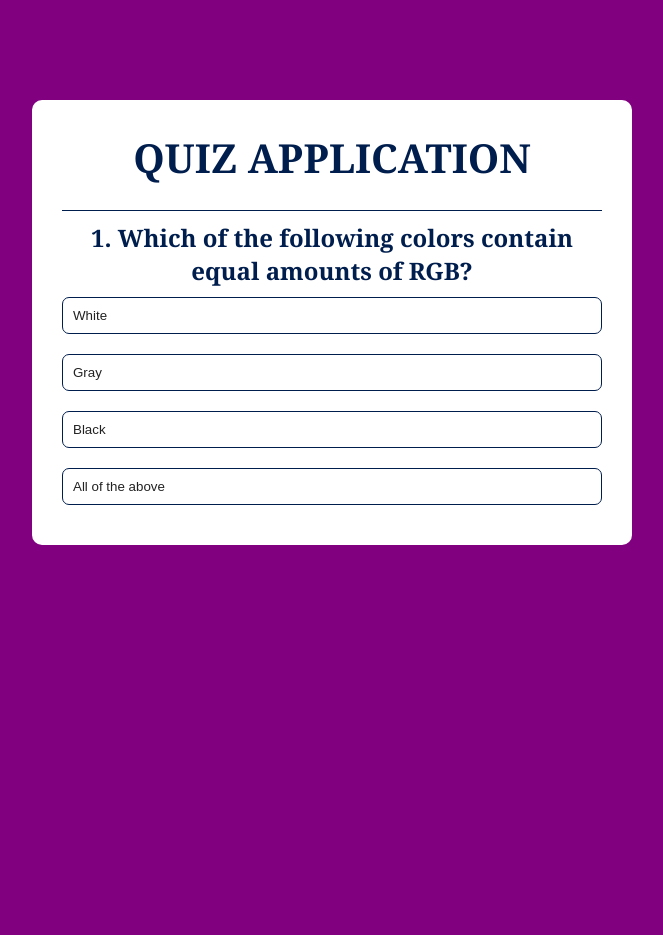
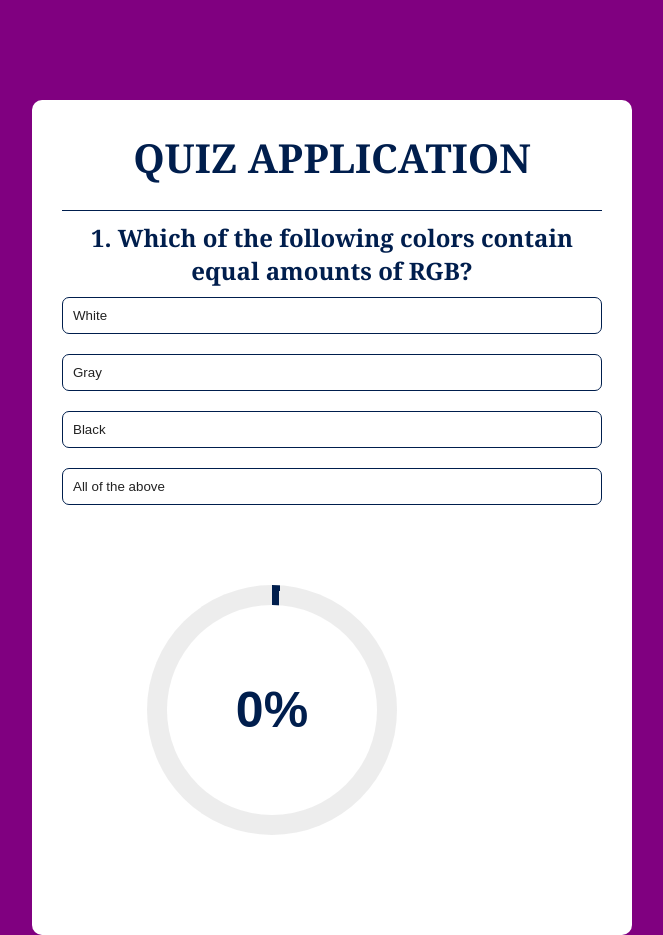
Before and after one commit to subhrajyoti11/quiz-app, a plain HTML site: page index.html in a window 1280 px wide. Shown: the whole page, without its empty margins (308-971 px from the left). Before the commit the page ends 800 px from the top, so only its background shows below. Drawn offline with Linux system fonts and the light colour scheme.

Commit message:
add circular prpogress bar

```diff
--- a/index.html
+++ b/index.html
@@ -1,11 +1,13 @@
 <!DOCTYPE html>
 <html lang="en">
+
 <head>
     <meta charset="UTF-8">
     <meta name="viewport" content="width=device-width, initial-scale=1.0">
     <title>Quiz App</title>
     <link rel="stylesheet" href="style.css">
 </head>
+
 <body>
     <div class="quizapp">
         <h1>QUIZ APPLICATION</h1>
@@ -19,6 +21,21 @@
             </div>
             <button id="next-btn">Next</button>
         </div>
+        <!--cirular progress bar -->
+        <div id="result-container" class="hidden">
+            <h2>Your Score</h2>
+            <div class="progress-circle" id="progress-circle">
+                <span id="score-percentage">0%</span>
+
+            </div>
+        </div>
+
+        <div class="container">
+
+            <div class="circular-progress">
+                <span class="progress-value">0%</span>
+            </div>
+        </div>
     </div>
     <script src="script.js"></script>
 </body>
--- a/script.js
+++ b/script.js
@@ -1,48 +1,48 @@
 //adding questions
-const questions=[
+const questions = [
     {
         question: "Which of the following colors contain equal amounts of RGB?",
-    answers:[
-        { text : "White", correct:"false"},
-        { text : "Gray", correct:"false"},
-        { text : "Black", correct:"false"},
-        { text : "All of the above", correct:"true"},
+        answers: [
+            { text: "White", correct: "false" },
+            { text: "Gray", correct: "false" },
+            { text: "Black", correct: "false" },
+            { text: "All of the above", correct: "true" },
         ]
     },
     {
         question: "What is the tag used to render on a webpage?",
-    answers:[
-        { text : "img", correct:"true"},
-        { text : "src", correct:"false"},
-        { text : "image", correct:"false"},
-        { text : "None of the above", correct:"false"},
+        answers: [
+            { text: "img", correct: "true" },
+            { text: "src", correct: "false" },
+            { text: "image", correct: "false" },
+            { text: "None of the above", correct: "false" },
         ]
     },
     {
         question: "Which attribute used to provide a unique name to HTML element?",
-    answers:[
-        { text : "id", correct:"true"},
-        { text : "class", correct:"false"},
-        { text : "type", correct:"false"},
-        { text : "button", correct:"false"},
+        answers: [
+            { text: "id", correct: "true" },
+            { text: "class", correct: "false" },
+            { text: "type", correct: "false" },
+            { text: "button", correct: "false" },
         ]
     },
     {
         question: "What is the smallest header in HTML by default?",
-    answers:[
-        { text : "h1", correct:"false"},
-        { text : "h6", correct:"true"},
-        { text : "h3", correct:"false"},
-        { text : "h4", correct:"false"},
+        answers: [
+            { text: "h1", correct: "false" },
+            { text: "h6", correct: "true" },
+            { text: "h3", correct: "false" },
+            { text: "h4", correct: "false" },
         ]
     },
     {
         question: "Which if of the following is true about HTML tags?",
-    answers:[
-        { text : "Are case sensitive", correct:"false"},
-        { text : "Are not case sensitive", correct:"true"},
-        { text : "Are in uppercase", correct:"false"},
-        { text : "Are in lowercase", correct:"false"},
+        answers: [
+            { text: "Are case sensitive", correct: "false" },
+            { text: "Are not case sensitive", correct: "true" },
+            { text: "Are in uppercase", correct: "false" },
+            { text: "Are in lowercase", correct: "false" },
         ]
     },
 ];
@@ -51,54 +51,57 @@ const questions=[
 const questionElement = document.getElementById("question");
 const answerbutton = document.getElementById("answerbutton");
 const nextbutton = document.getElementById("next-btn");
+const circularProgress = document.querySelector(".circular-progress");
+const progressValue = document.querySelector(".progress-value");
 
 let currentQuestionIndex = 0;
-let score=0;
+let score = 0;
 
-function Quiz(){
-   currentQuestionIndex =0;
-   score =0;
-   nextbutton.innerHTML="Next";
+
+function Quiz() {
+    currentQuestionIndex = 0;
+    score = 0;
+    nextbutton.innerHTML = "Next";
     startQuestion();
 }
 
-function startQuestion(){
+function startQuestion() {
     resetstate();
     let currentQuestion = questions[currentQuestionIndex];
     let questionNo = currentQuestionIndex + 1;
-    questionElement.innerHTML = questionNo +". "+ currentQuestion.question;
+    questionElement.innerHTML = questionNo + ". " + currentQuestion.question;
 
-    currentQuestion.answers.forEach(answer =>{
+    currentQuestion.answers.forEach(answer => {
         const button = document.createElement("button");
         button.innerHTML = answer.text;
         button.classList.add("btn");
         answerbutton.appendChild(button);
-        if(answer.correct){
+        if (answer.correct) {
             button.dataset.correct = answer.correct;
         }
-        button.addEventListener("click",selectAnswer);
+        button.addEventListener("click", selectAnswer);
     });
 }
 
-function resetstate(){
+function resetstate() {
     nextbutton.style.display = "none";
-    while(answerbutton.firstChild){
+    while (answerbutton.firstChild) {
         answerbutton.removeChild(answerbutton.firstChild);
     }
 }
 
-function selectAnswer(e){
+function selectAnswer(e) {
     const selectedBtn = e.target;
     const isCorrect = selectedBtn.dataset.correct === "true";
-if(isCorrect){
+    if (isCorrect) {
         selectedBtn.classList.add("correct");
         score++;
     }
-else{
+    else {
         selectedBtn.classList.add("incorrect");
     }
-Array.from(answerbutton.children).forEach(button =>{
-    if(button.dataset.correct === "true"){
+    Array.from(answerbutton.children).forEach(button => {
+        if (button.dataset.correct === "true") {
             button.classList.add("correct");
         }
         button.disabled = true;
@@ -107,24 +110,39 @@ nextbutton.style.display = "block";
 }
 
 
-function showScore(){
+
+function showScore() {
     resetstate();
     questionElement.innerHTML = `You scored ${score} out of ${questions.length}! `;
-    nextbutton.innerHTML ="Play Again";
+    let progressStartValue = 0;
+    let progressEndValue = (score / questions.length) * 100;
+    let speed = 100;
+
+    let progress = setInterval(() => {
+        progressStartValue++;
+        progressValue.textContent = `${progressStartValue}%`
+        circularProgress.style.background = `conic-gradient(#001e4d ${progressStartValue * 3.6}deg, #ededed 0deg)`
+        if (progressStartValue == progressEndValue) {
+            clearInterval(progress);
+        }
+        console.log(progressStartValue);
+    }, speed);
+    nextbutton.innerHTML = "Play Again";
     nextbutton.style.display = "block";
 }
-function handleNextButton(){
+function handleNextButton() {
     currentQuestionIndex++;
-    if(currentQuestionIndex < questions.length){
+    if (currentQuestionIndex < questions.length) {
         startQuestion();
-    }else {
+    } else {
         showScore();
+        // displayCircularProgress();
     }
 }
-nextbutton.addEventListener("click",()=>{
-    if(currentQuestionIndex < questions.length){
+nextbutton.addEventListener("click", () => {
+    if (currentQuestionIndex < questions.length) {
         handleNextButton();
-    }else{
+    } else {
         Quiz();
     }
 });
--- a/style.css
+++ b/style.css
@@ -1,24 +1,27 @@
-*{
+* {
    margin: 0;
    padding: 0;
    font-family: sans-serif;
    box-sizing: border-box;
 }
- body{
-    background:purple;
 
+body {
+   background: purple;
+   /* position: relative; */
+   /* left: -50%; */
 }
 
- .quizapp{
+.quizapp {
    background-color: white;
    width: 90%;
    max-width: 600px;
    margin: 100px auto 0;
    border-radius: 10px;
    padding: 30px;
+
 }
 
- .quizapp h1{
+.quizapp h1 {
    font-size: 40px;
    font-family: Cambria, Cochin, Georgia, Times, 'Times New Roman', serif;
    color: #001e4d;
@@ -27,7 +30,8 @@
    text-align: center;
    padding-bottom: 25px;
 }
-.quizapp h2{
+
+.quizapp h2 {
    font-family: 30px;
    font-family: Cambria, Cochin, Georgia, Times, 'Times New Roman', serif;
    color: #001e4d;
@@ -35,28 +39,31 @@
    text-align: center;
    padding-top: 10px;
 }
-.btn{
+
+.btn {
    background-color: white;
    color: #222;
    font-weight: 500;
    width: 100%;
    border: 1px solid #001e4d;
-   padding: 10px ;
+   padding: 10px;
    margin: 10px 0;
    text-align: left;
    border-radius: 7px;
    cursor: pointer;
    transition: all 0.5;
 }
-.btn:hover:not([disabled]){
+
+.btn:hover:not([disabled]) {
    background-color: #272323;
    color: white;
 }
 
-.btn:disabled{
+.btn:disabled {
    cursor: no-drop;
 }
-#next-btn{
+
+#next-btn {
    background-color: #001e4d;
    color: white;
    border: 0;
@@ -69,10 +76,58 @@
    display: none;
 }
 
-.correct{
+.correct {
    background-color: #35b66d;
 }
 
-.incorrect{
+.incorrect {
    background-color: rgb(236, 87, 87);
 }
+
+.container {
+   width: 420px;
+   padding: 50px 0;
+   background-color: white;
+   display: flex;
+   align-items: center;
+   justify-content: center;
+   border-radius: 8px;
+   flex-direction: column;
+   row-gap: 30px;
+   align-items: center;
+   /* display: none; */
+
+}
+
+.circular-progress {
+   position: relative;
+   width: 250px;
+   height: 250px;
+   border-radius: 50%;
+   background: conic-gradient(#001e4d 3.6deg, #ededed 0deg);
+   margin: 20px auto;
+   display: flex;
+   align-items: center;
+   justify-content: center;
+
+}
+
+.hidden {
+   display: none;
+}
+
+.circular-progress::before {
+   content: "";
+   position: absolute;
+   height: 210px;
+   width: 210px;
+   border-radius: 50%;
+   background-color: #fff;
+}
+
+.progress-value {
+   position: relative;
+   font-size: 50px;
+   font-weight: 600;
+   color: #001e4d;
+}
```
Lines whose indentation alone changed are shown as unchanged.
